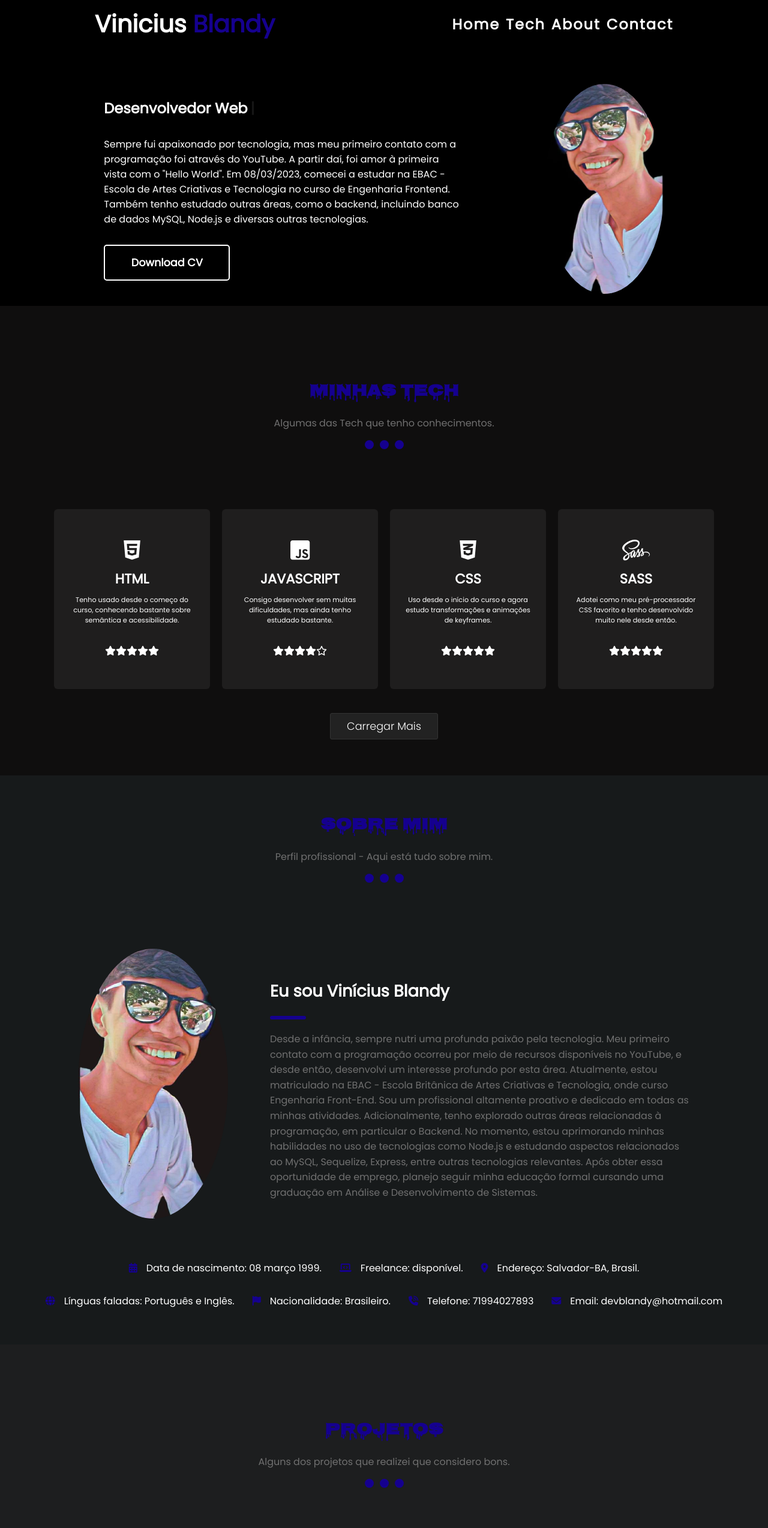
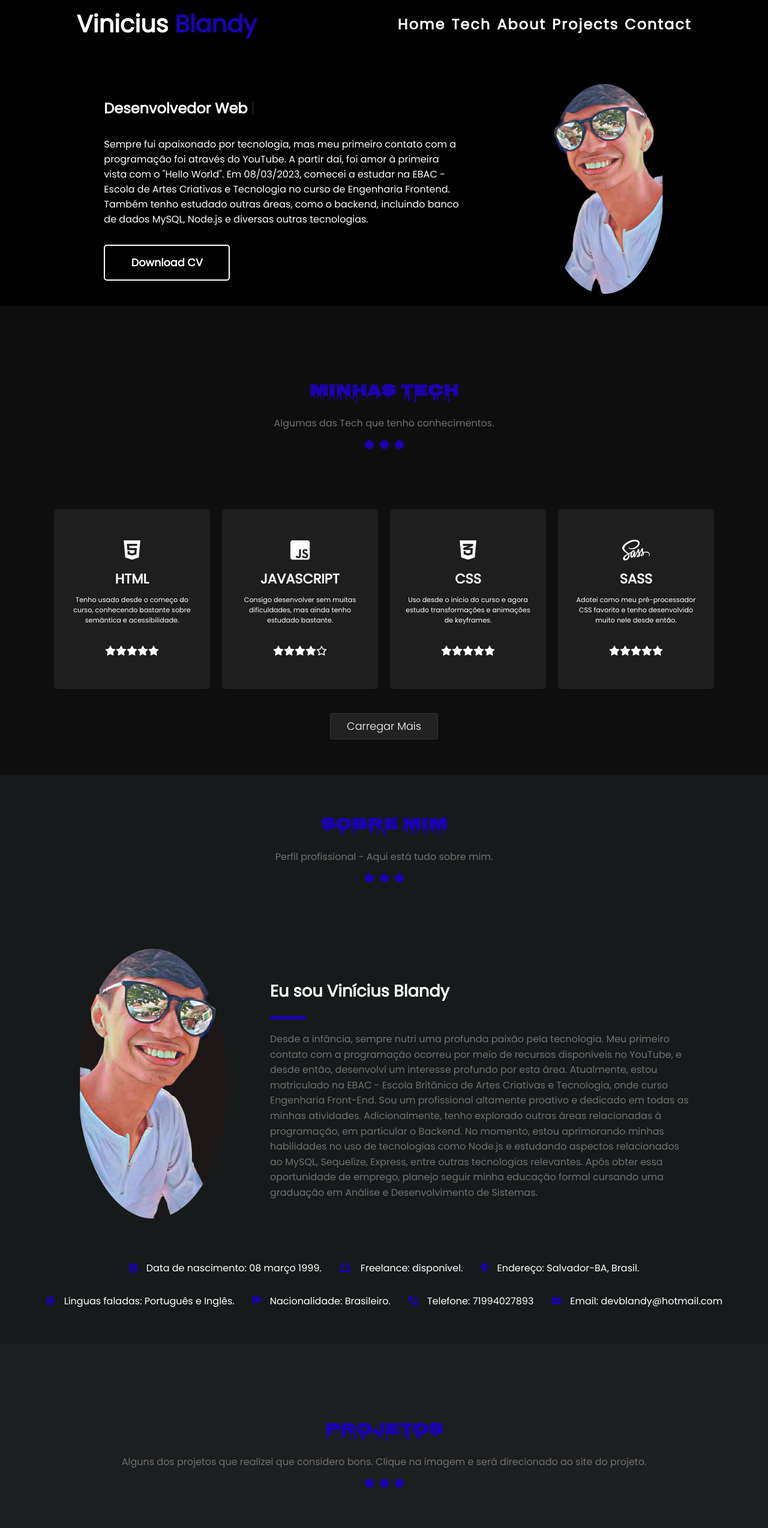
Before and after one commit to ecblandy/potfolio_vinicius, a website: page index.html in a window 1280 px wide. Shown: the top 2548 px of the page at 60% size. Drawn offline with Linux system fonts and the light colour scheme.

Commit message:
Ajustando responsividade

```diff
--- a/index.html
+++ b/index.html
@@ -6,7 +6,7 @@
     <meta name="viewport" content="width=device-width, initial-scale=1.0">
     <link rel="stylesheet" href="https://cdnjs.cloudflare.com/ajax/libs/font-awesome/6.4.2/css/all.min.css">
     <link rel="stylesheet" href="./public/css/main.min.css">
-    <link rel="shortcut icon" href="./public/img/icons8-portfólio-96.png" type="image/x-icon">
+    <link rel="shortcut icon" href="./public/img/perfil.png" type="image/x-icon">
     <title>VB - Portfolio</title>
 </head>
 
@@ -24,10 +24,11 @@
             </div>
 
             <ul aria-label="Menu barra de navegação" class="navbar__list">
-                <li class="navbar__list__item"><a href="#">Home</a></li>
-                <li class="navbar__list__item"><a href="#">Tech</a></li>
-                <li class="navbar__list__item"><a href="#">About</a></li>
-                <li class="navbar__list__item"><a href="#">Contact</a></li>
+                <li class="navbar__list__item"><a href="#home">Home</a></li>
+                <li class="navbar__list__item"><a href="#cardTech">Tech</a></li>
+                <li class="navbar__list__item"><a href="#about">About</a></li>
+                <li class="navbar__list__item"><a href="#projects">Projects</a></li>
+                <li class="navbar__list__item"><a href="#footer">Contact</a></li>
             </ul>
         </nav>
     </header>
@@ -379,7 +380,7 @@
     <section class="portfolio" id="projects">
         <div class="titleSection">
             <h2>Projetos</h2>
-            <p>Alguns dos projetos que realizei que considero bons.</p>
+            <p>Alguns dos projetos que realizei que considero bons. Clique na imagem e será direcionado ao site do projeto.</p>
             <div>
                 <span></span>
                 <span></span>
--- a/src/styles/_about.scss
+++ b/src/styles/_about.scss
@@ -97,7 +97,7 @@ main {
             justify-content: center;
             flex-wrap: wrap;
 
-            @media (max-width:990px) {
+            @media (max-width:500px) {
                 flex-direction: column;
             }
 
@@ -106,7 +106,7 @@ main {
                 display: inline-block;
                 padding-right: 15px;
                 font-size: 1rem;
-                @media (max-width:990px) {
+                @media (max-width:500px) {
                     font-size: 0.8rem;
                 }
             }
--- a/src/styles/_home.scss
+++ b/src/styles/_home.scss
@@ -26,7 +26,7 @@
         object-fit: cover;
         border-radius: 50%;
         @media (max-width:700px){
-            height: 300px;
+
         }
     }
 
--- a/src/styles/_portfolio.scss
+++ b/src/styles/_portfolio.scss
@@ -65,11 +65,6 @@
                 align-items: center;
             }
 
-            & li:hover{
-                background-color: lighten(#0e0d0d,15%);
-
-            }
-
             &__item {
                 background-color: #0e0d0d;
                 height: 480px;
@@ -115,12 +110,12 @@
 
                    a{
                     color: variaveis.$corTextoPrincipal;
-                    background-color: variaveis.$preto100;
+                    background-color: variaveis.$corPrincipal;
                     padding: 10px 20px;
                     border-radius: 8px;
                     position: relative;
                     &:hover{
-                        background-color: rgb(4, 131, 131);
+                        background-color: lighten(variaveis.$corPrincipal, 10%);
                     }
                    }
                 }
@@ -136,6 +131,7 @@
                     }
                     i {
                         margin-right: 10px;
+                        color: variaveis.$corPrincipal;
                     }
                 }
             }
--- a/src/styles/_variaveis.scss
+++ b/src/styles/_variaveis.scss
@@ -1,5 +1,5 @@
 // $corButton: #5a0000;
-$corPrincipal: rgb(21, 0, 143);
+$corPrincipal: #1b01b1;
 $corSecundaria: rgb(255, 255, 255);
 $preto100: rgb(0,0,0);
 $corTextoPrincipal: rgb(255, 255, 255);
```
Also changed, not shown: src/styles/_header.scss (+4 -4 lines), public/css/main.min.css, public/img/perfil.png (added), src/img/icons8-portfólio-96.png (deleted), src/img/perfil.png (added).
